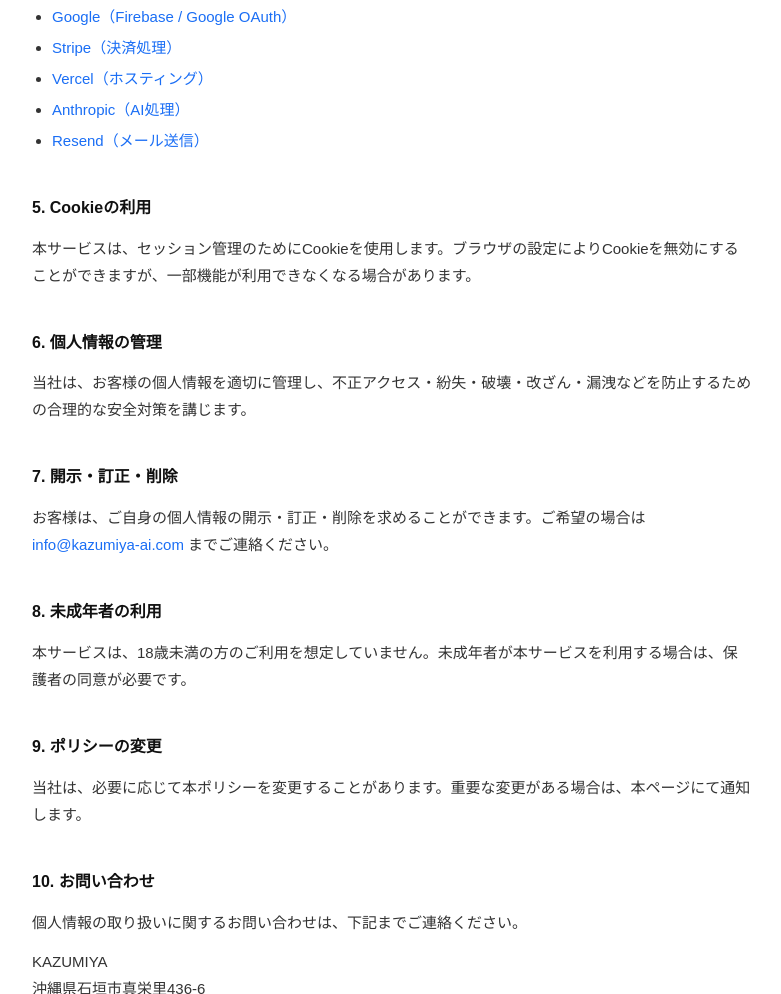
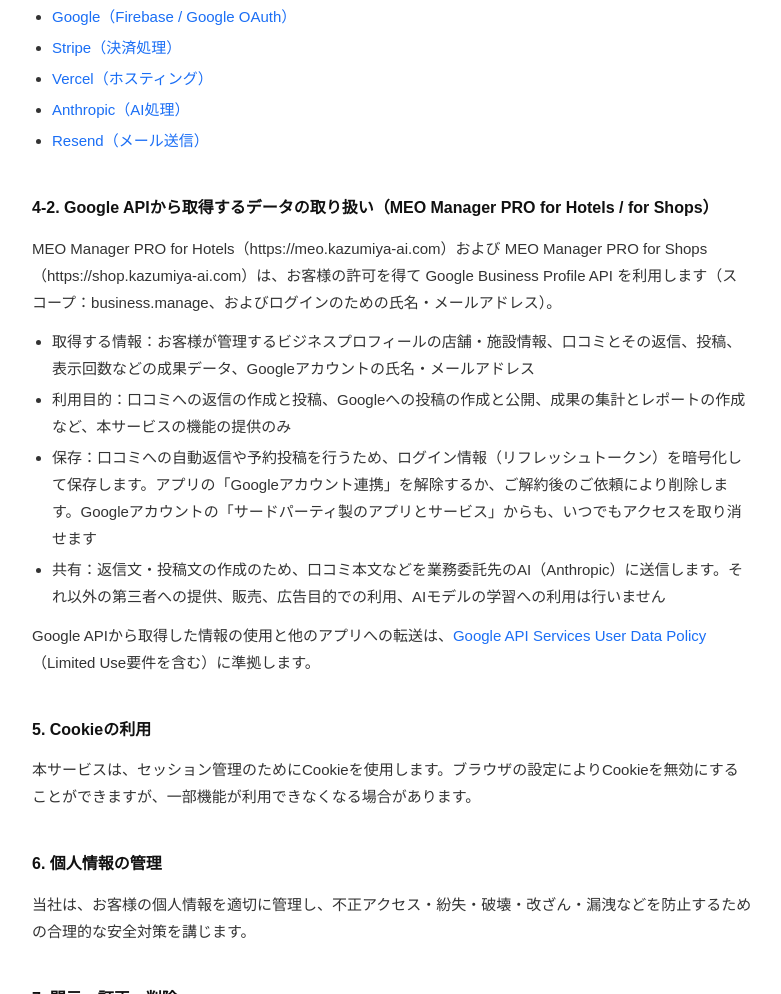
Before and after one commit to miyagi2026-coder/kazumiya-website, a plain HTML site: page privacy.html in a window 1280 px wide. Shown: the part 1193-2187 px from the top of the page, without its empty margins (248-1029 px from the left). Drawn offline with Linux system fonts and the light colour scheme.

Commit message:
プライバシーポリシーに Google API から取得するデータの取り扱い（Limited Use）を追加 (#3)
Google OAuth 本番公開（ブランド確認）のため。


Claude-Session: https://claude.ai/code/session_01PrftHa8znxeqLMPu11JQ6t

Co-authored-by: miyagi2026-coder <noreply@anthropic.com>

```diff
--- a/privacy.html
+++ b/privacy.html
@@ -120,6 +120,16 @@
     <li><a href="https://resend.com/legal/privacy-policy" target="_blank" rel="noopener">Resend（メール送信）</a></li>
   </ul>
 
+  <h2>4-2. Google APIから取得するデータの取り扱い（MEO Manager PRO for Hotels / for Shops）</h2>
+  <p>MEO Manager PRO for Hotels（https://meo.kazumiya-ai.com）および MEO Manager PRO for Shops（https://shop.kazumiya-ai.com）は、お客様の許可を得て Google Business Profile API を利用します（スコープ：business.manage、およびログインのための氏名・メールアドレス）。</p>
+  <ul>
+    <li>取得する情報：お客様が管理するビジネスプロフィールの店舗・施設情報、口コミとその返信、投稿、表示回数などの成果データ、Googleアカウントの氏名・メールアドレス</li>
+    <li>利用目的：口コミへの返信の作成と投稿、Googleへの投稿の作成と公開、成果の集計とレポートの作成など、本サービスの機能の提供のみ</li>
+    <li>保存：口コミへの自動返信や予約投稿を行うため、ログイン情報（リフレッシュトークン）を暗号化して保存します。アプリの「Googleアカウント連携」を解除するか、ご解約後のご依頼により削除します。Googleアカウントの「サードパーティ製のアプリとサービス」からも、いつでもアクセスを取り消せます</li>
+    <li>共有：返信文・投稿文の作成のため、口コミ本文などを業務委託先のAI（Anthropic）に送信します。それ以外の第三者への提供、販売、広告目的での利用、AIモデルの学習への利用は行いません</li>
+  </ul>
+  <p>Google APIから取得した情報の使用と他のアプリへの転送は、<a href="https://developers.google.com/terms/api-services-user-data-policy" target="_blank" rel="noopener">Google API Services User Data Policy</a>（Limited Use要件を含む）に準拠します。</p>
+
   <h2>5. Cookieの利用</h2>
   <p>本サービスは、セッション管理のためにCookieを使用します。ブラウザの設定によりCookieを無効にすることができますが、一部機能が利用できなくなる場合があります。</p>
 
```
